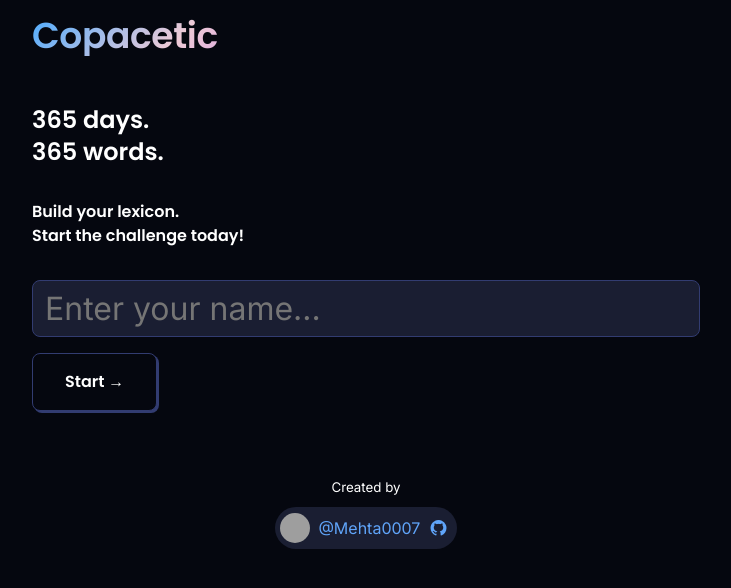
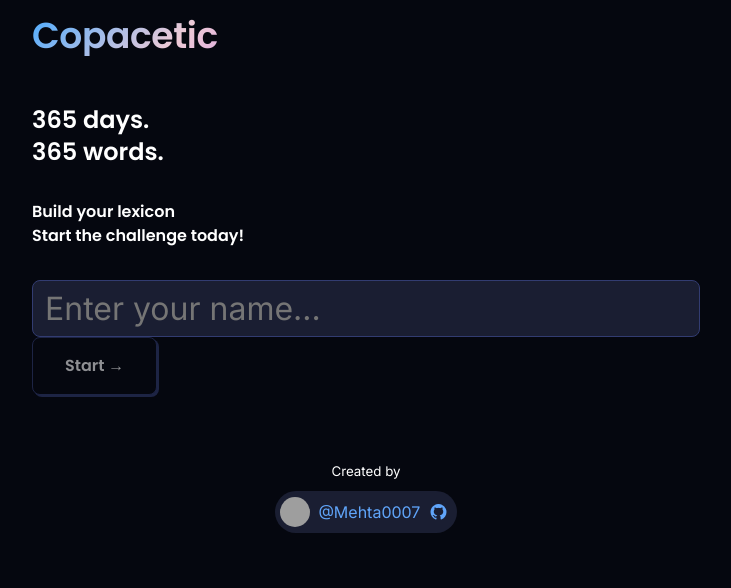
Before and after one commit to Mehta0007/Word-Memory-App, a React (Vite) app in the folder copacetic/: page / in a window 1280 px wide. Shown: the top 588 px of the page, without its empty margins (274-1005 px from the left). Built offline with nearby package versions, Linux system fonts and the light colour scheme; grey boxes are pictures that could not be loaded.

Commit message:
Added start btn functionality with keyboard 'enter' trigger

```diff
--- a/copacetic/src/App.jsx
+++ b/copacetic/src/App.jsx
@@ -11,8 +11,27 @@ function App() {
   const [name, setName] = useState('')
   // const selectedPage = 2 //zero is for welcome , 1 is for dashboard, 2 is for challenge
 
+    function handleChangePage(pageIndex) {
+    setSelectedPage(pageIndex)
+  }
+
+function handleCreateAccount() {
+  if (!name) {
+    alert("Please enter your name first!");
+    return;
+  }
+  localStorage.setItem('username', name);
+  handleChangePage(1); // move to Dashboard
+}
+
+
+
   const pages = {
-    0: <Welcome username="hello" name={name} setName={setName} />,
+    0: <Welcome
+    handleCreateAccount={handleCreateAccount}
+    username="hello"
+    name={name}
+    setName={setName} />,
     1: <Dashboard/>,
     2: <Challenge/>
   }
--- a/copacetic/src/components/layouts/Layout.jsx
+++ b/copacetic/src/components/layouts/Layout.jsx
@@ -17,7 +17,7 @@ export default function Layout(props) {
             <a href="https://github.com/Mehta0007" target="_blank">
             <img src="https://avatars.githubusercontent.com/u/145217011?v=4" alt="pfp" />
             <p>@Mehta0007</p>
-          <i class="fa-brands fa-github"></i>
+          <i className="fa-brands fa-github"></i>
             </a>
 
            </footer>
--- a/copacetic/src/components/layouts/Welcome.jsx
+++ b/copacetic/src/components/layouts/Welcome.jsx
@@ -1,35 +1,39 @@
 export default function Welcome(props) {
+  const { name, setName, handleCreateAccount } = props;
 
-console.log('PROPS', props)
-
-const {name, setName} = props
-
-function handleChangePage(pageIndex) {
-    setSelectedPage(pageIndex)
+  function onStartClick(e) {
+    e.preventDefault();
+    handleCreateAccount();
   }
 
-function handleCreateAccount() {
-    if (!name) {return}
-    localStorage.setItem('username', name)
-    handleChangePage(1)
-}
-
-    return(
+  return (
     <section id="welcome">
       <h3 className="text-large special-shadow">
-                365 days. <br /> 365 words.
+        365 days.
+        <br />
+        365 words.
       </h3>
-            <h6>Build your lexicon. <br /> Start the challenge today! </h6>
+      <h6>
+        Build your lexicon
+        <br />
+        Start the challenge today!
+      </h6>
       <div>
-                <input value={name} onChange={(ent) => {
-                    console.log(ent.target.value)
-                    setName(ent.target.value)
-                }} type="text" placeholder="Enter your name..." />
-                <button>
-                    <h6> Start &rarr; </h6>
+        <form onSubmit={onStartClick}>
+          <input
+            value={name}
+            onChange={(evt) => {
+              console.log(evt.target.value);
+              setName(evt.target.value);
+            }}
+            type="text"
+            placeholder="Enter your name..."
+          />
+          <button disabled={!name} onClick={handleCreateAccount}>
+            <h6>Start &rarr;</h6>
           </button>
+        </form>
       </div>
     </section>
-    )
-
+  );
 }
```
Lines whose indentation alone changed are shown as unchanged.
